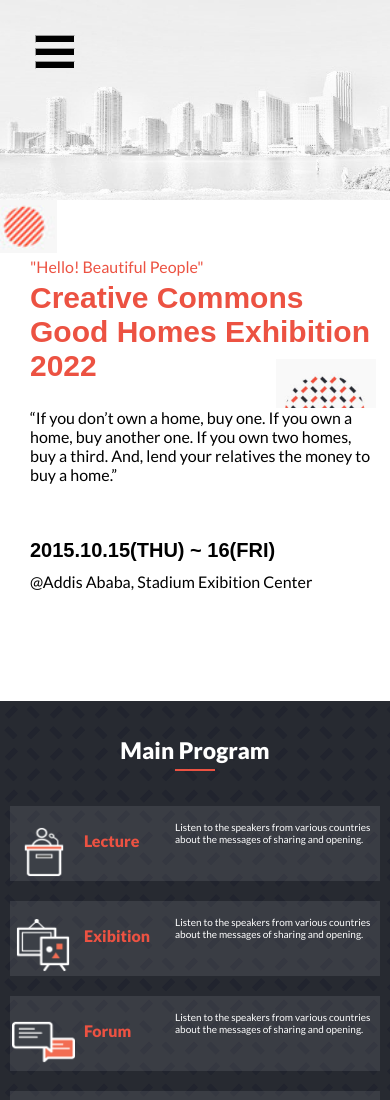
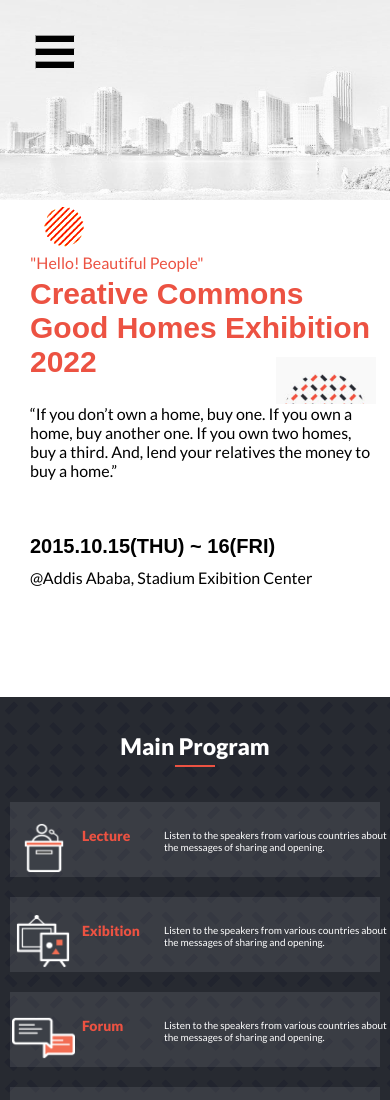
Before and after one commit to Yilikal250/House-Expo, a plain HTML site: page index.html in a window 390 px wide. Shown: the top 1100 px of the page. Drawn offline with Linux system fonts and the light colour scheme; a web font is replaced by a local one.

Commit message:
mobile vesion file added

```diff
--- a/style.css
+++ b/style.css
@@ -178,9 +178,9 @@
   .title-para {
     color: #ec5242;
     font-weight: bolder;
-    margin-left: 9px;
+    margin-left: 7px;
     margin-top: 25px;
-    font-size: 16px;
+    font-size: 14px;
     width: 160px;
     margin-right: 15px;
     font-family: lato, serif;
@@ -190,9 +190,9 @@
     position: absolute;
     color: white;
     font-size: 10px;
-    margin-top: 15px;
+    margin-top: 27px;
     text-align: left;
-    margin-left: 165px;
+    margin-left: 154px;
     font-family: lato, serif;
   }
 
@@ -204,7 +204,7 @@
   }
 
   .red-btn-container {
-    width: 275px;
+    width: 289px;
     color: white;
     border-style: solid;
     border-color: #ec5242;
@@ -236,7 +236,7 @@
     height: 50px;
     font-family: lato, serif;
     font-weight: bold;
-    margin-top: 70%;
+    margin-top: 77%;
     margin-bottom: 20px;
   }
 
@@ -373,6 +373,13 @@
 
   .square-holder {
     position: relative;
+  }
+  /* stylelint-disable-next-line no-eol-whitespace */
+
+  .red-circle {
+    display: flex;
+    margin-left: 40px;
+    filter: contrast(3);
   }
 }
 
```
